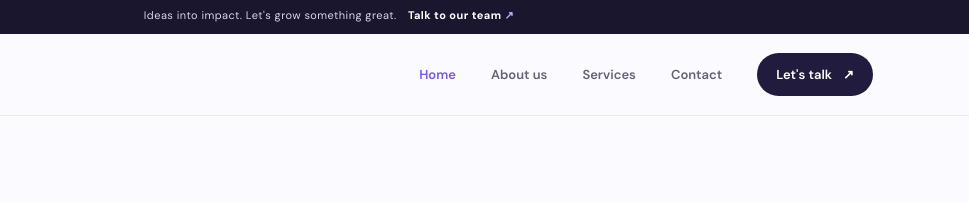
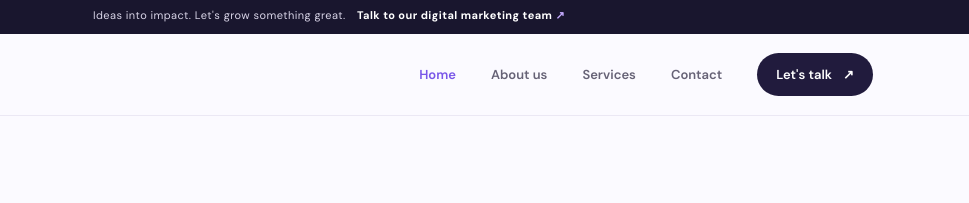
Before and after one commit to Malli0816/digital-marketing-project-main, a plain HTML site: page index.html in a window 1280 px wide. Shown: the top 203 px of the page, 311-1280 px from the left. Drawn offline with Linux system fonts and the light colour scheme; files that its build step writes are made by us from their sources; files whose address does not match are found by name.

Commit message:
test webhook

```diff
--- a/index.html
+++ b/index.html
@@ -12,7 +12,7 @@
   <script defer src="assets/js/main.js"></script>
 </head>
 <body>
-  <div class="announcement">Ideas into impact. Let's grow something great. <a href="contact.html">Talk to our team <span>↗</span></a></div>
+  <div class="announcement">Ideas into impact. Let's grow something great. <a href="contact.html">Talk to our digital marketing team <span>↗</span></a></div>
   <header class="site-header">
     <a class="brand" href="index.html" aria-label="GrowthPilot home"><span class="brand-mark">G<span>✳</span></span><span>growthpilot<span class="brand-dot">.</span></span></a>
     <button class="menu-toggle" aria-label="Open navigation" aria-expanded="false"><span></span><span></span></button>
```
